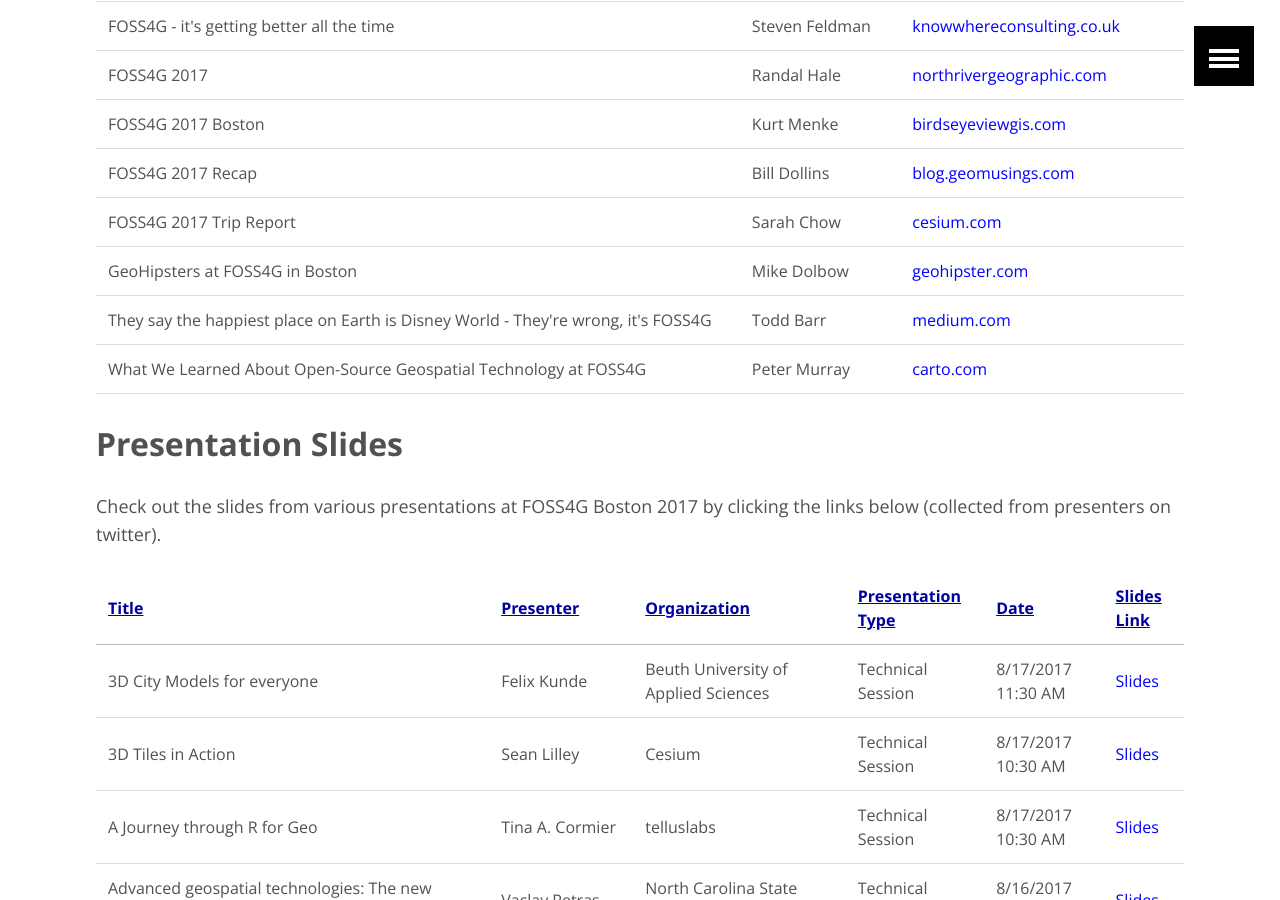
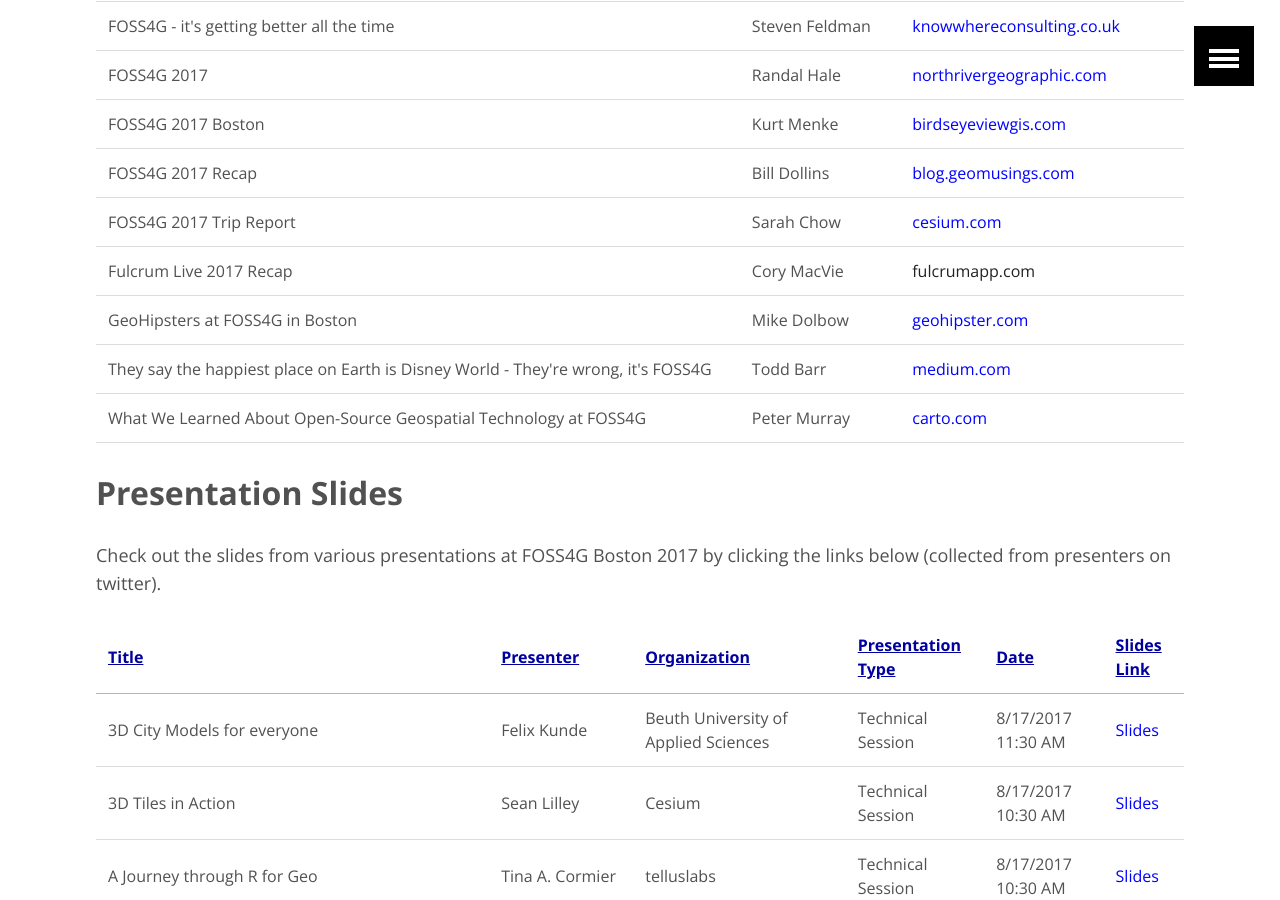
Before and after one commit to AvidGeo/foss4g2017-dev, a Jekyll site: the page built from post_conference/index.html, in a window 1280 px wide and 900 px high, scrolled down 605 px. Built offline with Jekyll 4.4.1, drawn with Linux system fonts in a browser that asks for light colours.

Commit message:
add blog

```diff
--- a/post_conference/index.html
+++ b/post_conference/index.html
@@ -18,6 +18,7 @@
  <tr><td>FOSS4G 2017 Boston</td><td>Kurt Menke</td><td><a href="https://www.birdseyeviewgis.com/blog/2017/8/26/vund75gd9y9x5gn5bldlfm6xx9xay0" style="color:blue;">birdseyeviewgis.com</a></td></tr>
  <tr><td>FOSS4G 2017 Recap</td><td>Bill Dollins</td><td><a href="http://blog.geomusings.com/2017/08/29/foss4g-2017-recap/?utm_content=bufferb25a6&amp;utm_medium=social&amp;utm_source=twitter.com&amp;utm_campaign=buffer" style="color:blue;">blog.geomusings.com</a></td></tr>
  <tr><td>FOSS4G 2017 Trip Report</td><td>Sarah Chow</td><td><a href="https://cesium.com/blog/2017/08/21/FOSS4G-2017-Trip-Report/" style="color:blue;">cesium.com</a></td></tr>
+ <tr><td>Fulcrum Live 2017 Recap</td><td>Cory MacVie</td><td><a href="http://www.fulcrumapp.com/blog/fulcrum-live-recap/">fulcrumapp.com</a></td></tr>
  <tr><td>GeoHipsters at FOSS4G in Boston</td><td>Mike Dolbow</td><td><a href="http://geohipster.com/2017/08/28/geohipsters-foss4g-boston/" style="color:blue;">geohipster.com</a></td></tr>
  <tr><td>They say the happiest place on Earth is Disney World - They're wrong, it's FOSS4G</td><td>Todd Barr</td><td><a href="https://medium.com/@Spatial_Impressionism/they-say-the-happiest-place-on-earth-is-disney-world-theyre-wrong-its-foss4g-b71ac6c1f236" style="color:blue;">medium.com</a></td></tr>
  <tr><td>What We Learned About Open-Source Geospatial Technology at FOSS4G</td><td>Peter Murray</td><td><a href="https://carto.com/blog/what-we-learned-about-open-source-geospatial-FOSS4G?utm_campaign=carto%205&amp;utm_source=hs_email&amp;utm_medium=email&amp;utm_content=55524824&amp;_hsenc=p2ANqtz-_Bx28ed3ltFwdyUbnWhsOBm7Hwun9v9ai0FW_QzlZ4K5JQVaAeJe5P3aUYmzcnNg5nbe3ihgZurbtOiIpJ7H2RDRSgzA&amp;_hsmi=55529075" style="color:blue;">carto.com</td></tr>
```
